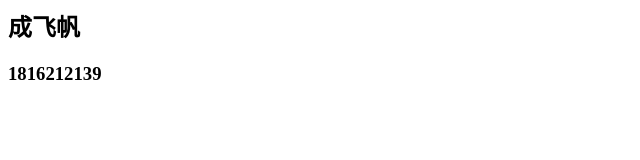
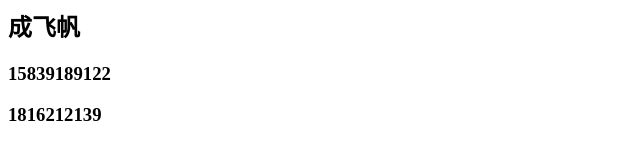
Before and after one commit to gu123s/cff-work, a plain HTML site: page index.html in a window 1280 px wide. Shown: the whole page, without its empty margins (0-640 px from the left). Drawn offline with Linux system fonts and the light colour scheme.

Commit message:
更改需求
添加了一个小标题“电话号码”并与小标题“学号互换位置”

```diff
--- a/index.html
+++ b/index.html
@@ -1,2 +1,3 @@
 <h2>成飞帆</h2>
+<h3>15839189122</h3>
 <h3>1816212139</h3>
```
